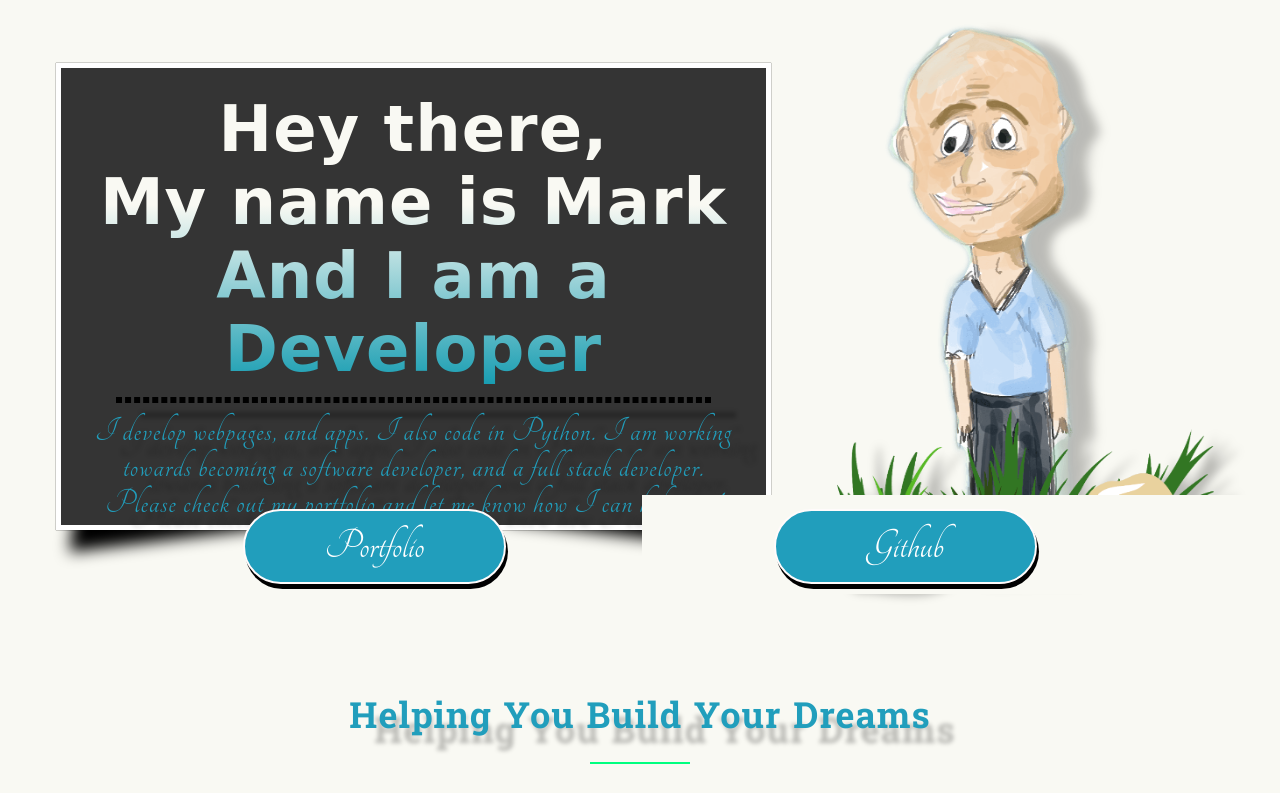
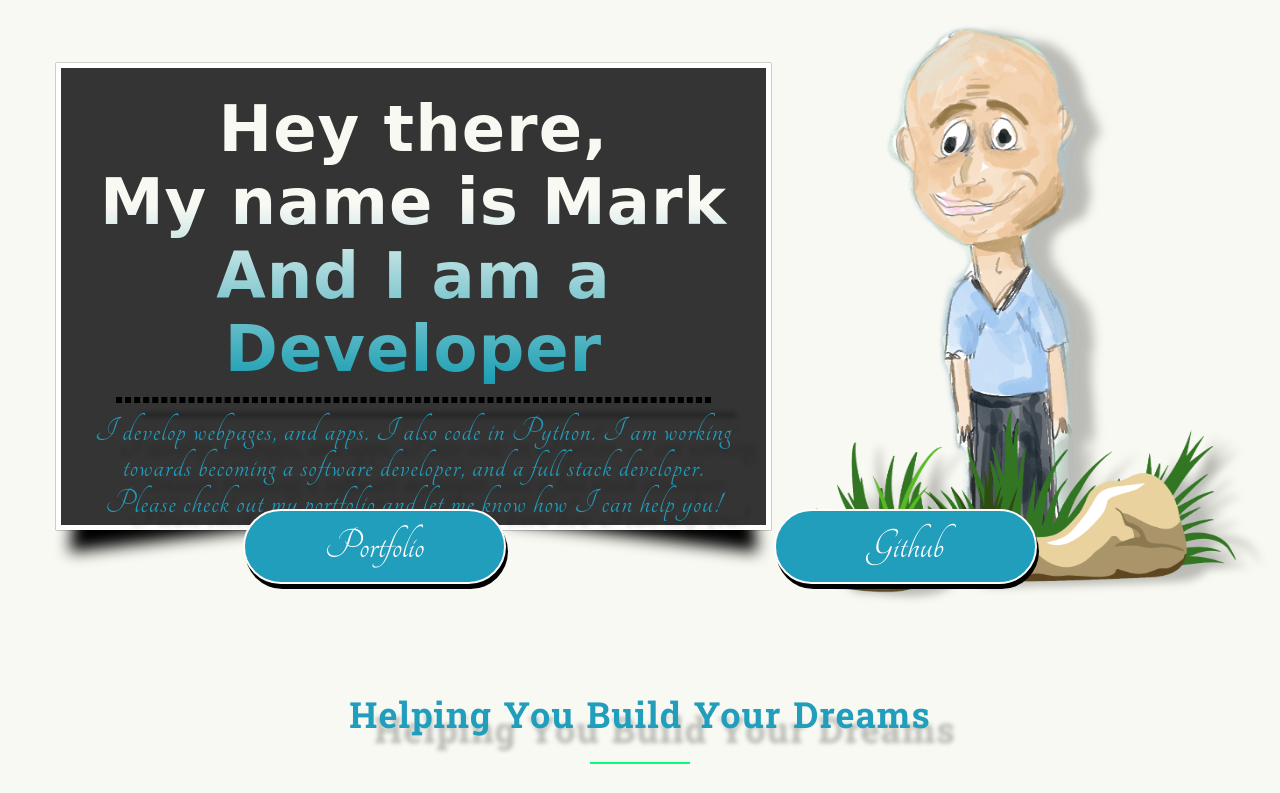
Before and after one commit to MarkCrocker/MyPortfolioSite, a PHP site: page / in a window 1280 px wide. Shown: the part 104-897 px from the top of the page. Run offline with PHP 8.4, Linux system fonts and the light colour scheme; some libraries are stand-ins or nearby versions; some web fonts are replaced.

Commit message:
Update style.css

```diff
--- a/resources/css/style.css
+++ b/resources/css/style.css
@@ -494,7 +494,6 @@ input[type=submit] {
 }
 
 #content2 {
-    background: #f9f9f3;
     grid-area: content2;
 }
 
```
